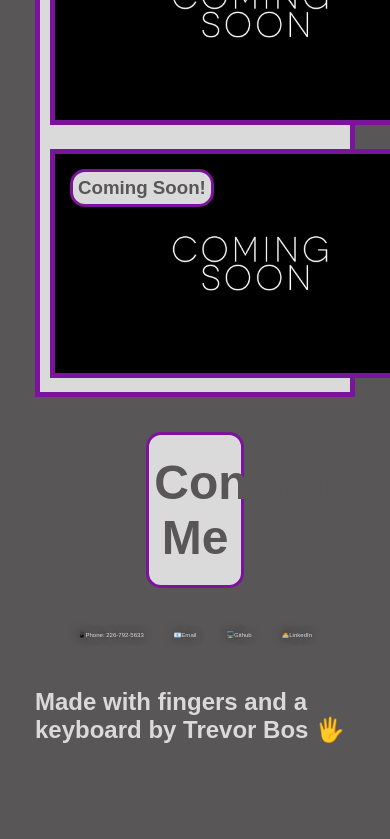
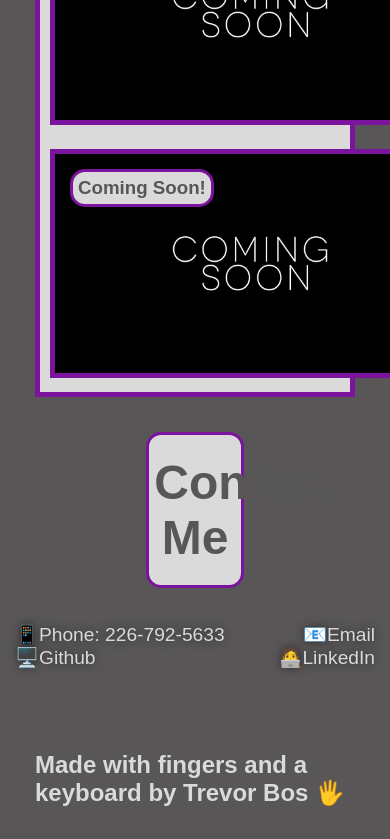
Before and after one commit to TrevorBos/Portfolio-Trevor-Bos, a plain HTML site: page index.html in a window 390 px wide. Shown: the part 5159-5998 px from the top of the page. Before the commit the page ends 5967 px from the top, so only its background shows below. Drawn offline with Linux system fonts and the light colour scheme.

Commit message:
added media query for 768 or less.

```diff
--- a/assets/css/style.css
+++ b/assets/css/style.css
@@ -334,7 +334,6 @@ header {
     text-shadow:none;
     text-decoration: none;
   }
-}
 
   .sectionTitle h2{
   display: flex;
@@ -352,3 +351,34 @@ header {
   justify-content: center;
   margin: 35px;
   }
+
+  .contactMe nav ul li a {
+    font-size: larger;
+  }
+
+  footer h2 {
+    display: flex;
+    align-items: center;
+  }
+
+}
+
+/* MEDIA QUERY FOR TABLETS AND SMALLER */
+@media screen and (max-width: 768px) {
+    .contactMe nav ul li a {
+      font-size: larger;
+    }
+
+    footer h2 {
+      display: inline-block;
+      align-items: center;
+      margin:35px auto 35px auto;
+    }
+  }
+
+
+/* MEDIA QUERY FOR MOBILE PHONES AND SMALLER */
+@media screen and (max-width: 575px) {
+
+  }
+}
```
Lines whose indentation alone changed are shown as unchanged.
